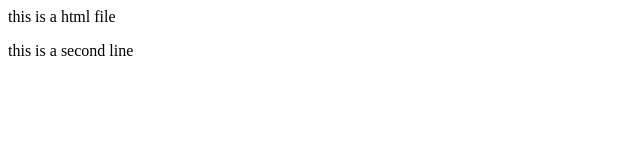
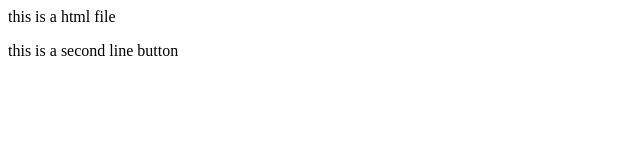
Before and after one commit to govindagangrade16/Localrepo, a plain HTML site: page index.html in a window 1280 px wide. Shown: the full height of the page, 0-640 px from the left. Drawn offline with Linux system fonts and the light colour scheme.

Commit message:
add button

```diff
--- a/index.html
+++ b/index.html
@@ -1,2 +1,2 @@
 <p>this is a html file</p>
-<p>this is a second line</p>
+<p>this is a second line button</p>
```
